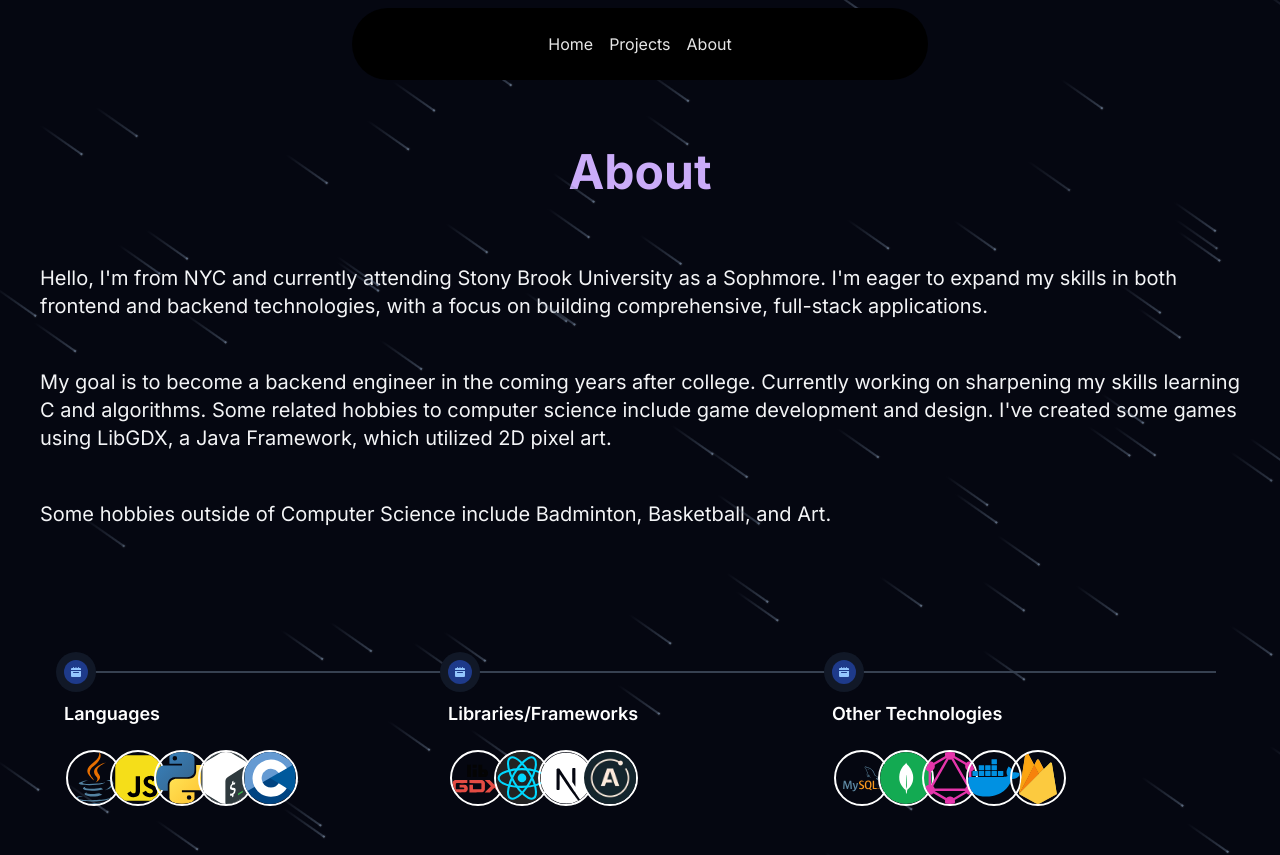
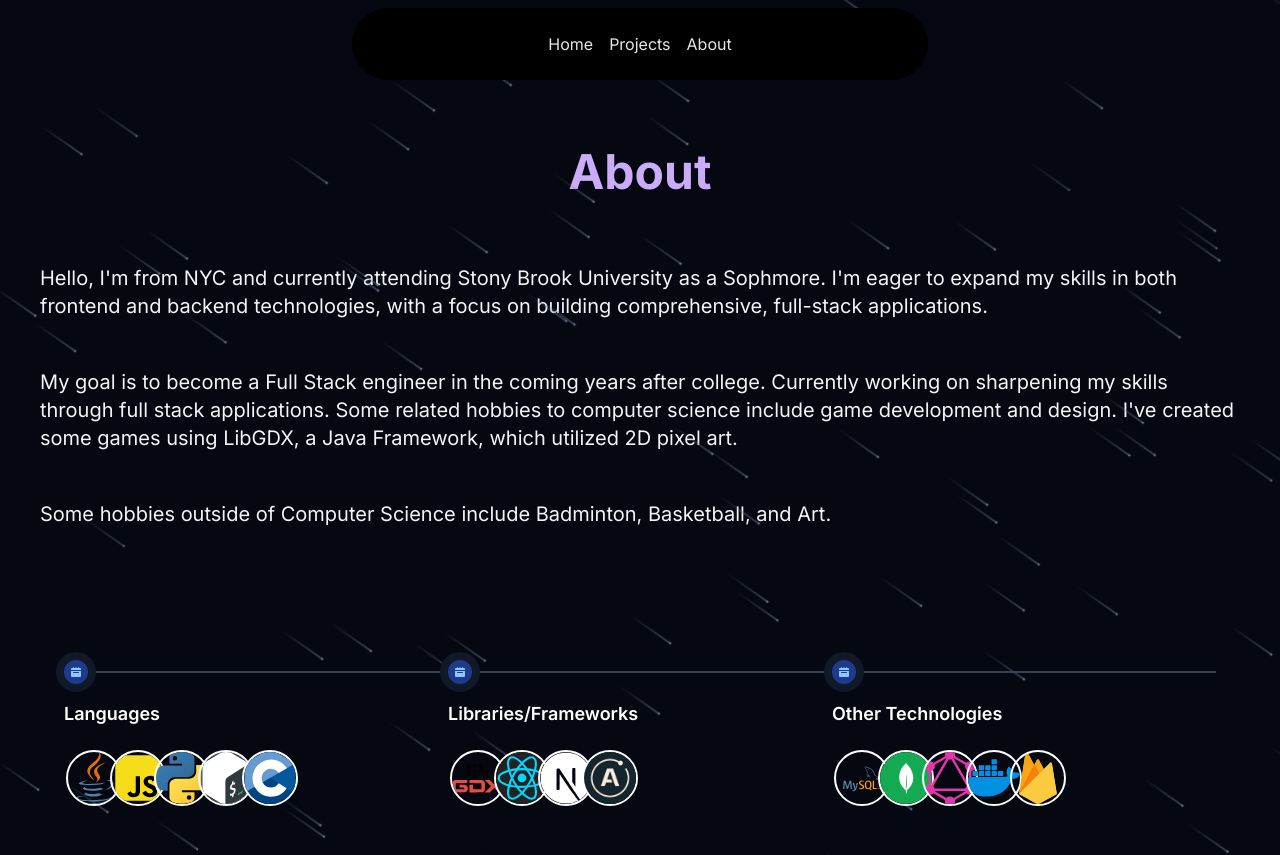
Before and after one commit to RLinV1/raymondportfolio, a Next.js app: page /about in a window 1280 px wide. Shown: the top 855 px of the page. Built offline with nearby package versions, Linux system fonts and the light colour scheme.

Commit message:
Update AboutPage.tsx

```diff
--- a/app/about/AboutPage.tsx
+++ b/app/about/AboutPage.tsx
@@ -64,8 +64,8 @@ const AboutPage = () => {
             I'm eager to expand my skills in both frontend and backend technologies, with a focus on building comprehensive, full-stack applications.
           </p>
           <p className='mb-3 text-gray-100'>
-            My goal is to become a backend engineer in the coming years after college. Currently
-            working on sharpening my skills learning C and algorithms. Some related hobbies to
+            My goal is to become a Full Stack engineer in the coming years after college. Currently
+            working on sharpening my skills through full stack applications. Some related hobbies to
             computer science include game development and design. I've created some games using
             LibGDX, a Java Framework, which utilized 2D pixel art.
           </p>
```
